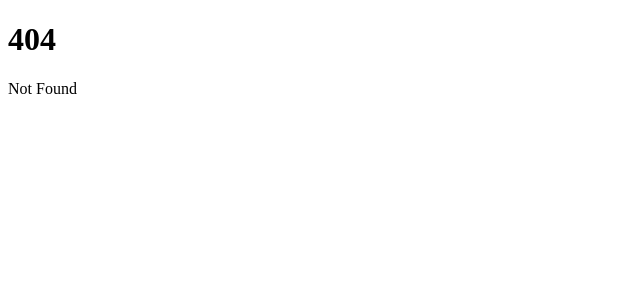
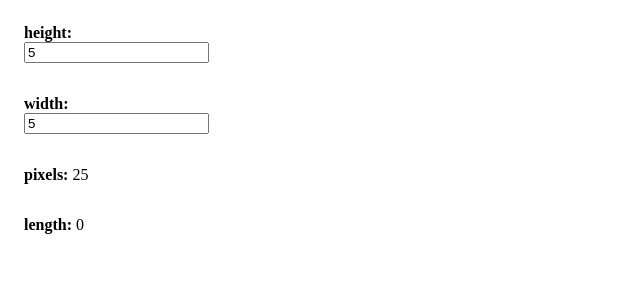
Before and after one commit to QuicheSama/coco-maskapi, a SvelteKit app: page /polygon in a window 1280 px wide. Before the commit this address had no page. Shown: the top 300 px of the page, without its empty margins (0-640 px from the left). Built offline with nearby package versions, Linux system fonts and the light colour scheme.

Commit message:
tiny: initial exploration

```diff
--- /dev/null
+++ b/src/lib/polygon.ts
@@ -0,0 +1,44 @@
+type Point = [x: number, y: number];
+
+const unzipPairs = (xy: Array<number>): Point[] =>
+	Array.from({ length: Math.floor(xy.length / 2) }, (_, i) => [xy[2 * i], xy[2 * i + 1]]);
+
+const scalePointBy =
+	(scale: number) =>
+	(p: Point): Point =>
+		[(p[0] + 0.5) * scale - 0.5, (p[1] + 0.5) * scale - 0.5];
+
+const discreteLinearSample = (p1: Point, p2: Point) => {
+	const dx = Math.abs(p2[0] - p1[0]);
+	const dy = Math.abs(p2[1] - p1[1]);
+
+	const longestAxisLength = Math.max(dx, dy);
+
+	const samples: Point[] = [];
+    console.log({p1, p2, dx, dy, longestAxisLength})
+
+	for (let i = 0; i <= longestAxisLength; i++) {
+		const x = p1[0] + (i * (p2[0] - p1[0])) / longestAxisLength;
+		const y = p1[1] + (i * (p2[1] - p1[1])) / longestAxisLength;
+		samples.push([Math.round(x), Math.round(y)]);
+	}
+
+	return samples;
+};
+
+const rleFromPoly = (xy: Array<number>) => {
+	const points = unzipPairs(xy);
+	points.push([points[0][0], points[0][1]]);
+
+	points
+		.map(scalePointBy(5))
+		.flatMap((_, idx, points) =>
+			idx < points.length - 1 ? discreteLinearSample(points[idx], points[idx + 1]) : []
+		)
+        .map(scalePointBy(1/5));
+
+    return points;
+
+};
+
+export { rleFromPoly };
--- /dev/null
+++ b/src/routes/polygon/+page.svelte
@@ -0,0 +1,59 @@
+<script lang="ts">
+	import { rleFromPoly } from '$lib/polygon';
+
+	let outputCanvas: HTMLCanvasElement;
+	let outputCanvasContext: CanvasRenderingContext2D | null;
+	let height = 5;
+	let width = 5;
+	const depth = 4;
+	let mask: ImageData | null;
+	let decodedMask: ImageData | null;
+	let filled = false;
+	let encoded = '';
+	let decoded = new Uint8ClampedArray(0);
+
+	$: outputCanvasContext = outputCanvas?.getContext('2d');
+	$: console.log('banana', rleFromPoly([2, 3, 2, 7, 6, 7, 6, 3]));
+
+	$: decodedMask = outputCanvasContext ? new ImageData(decoded, width) : null;
+	$: if (decodedMask && outputCanvasContext) {
+		outputCanvasContext.clearRect(0, 0, outputCanvas.width, outputCanvas.height);
+		outputCanvasContext.putImageData(decodedMask, 0, 0);
+	}
+</script>
+
+<div class="space">
+	<div>
+		<div class="output">
+			<strong>height:</strong>
+			<input type="number" class="height-input" bind:value={height} />
+		</div>
+		<div class="output">
+			<strong>width:</strong>
+			<input type="number" class="width-input" bind:value={width} />
+		</div>
+		<div class="output">
+			<div><strong>pixels:</strong> {width * height}</div>
+		</div>
+		<div class="output">
+			<div><strong>length:</strong> {encoded.length}</div>
+		</div>
+	</div>
+	<div>
+		<div class="output">
+			<canvas width={1000} height={1000} bind:this={outputCanvas} />
+		</div>
+	</div>
+</div>
+
+<style>
+	.space {
+		display: flex;
+	}
+	.output {
+		padding: 1rem;
+	}
+	canvas {
+		image-rendering: pixelated;
+	}
+</style>
```
